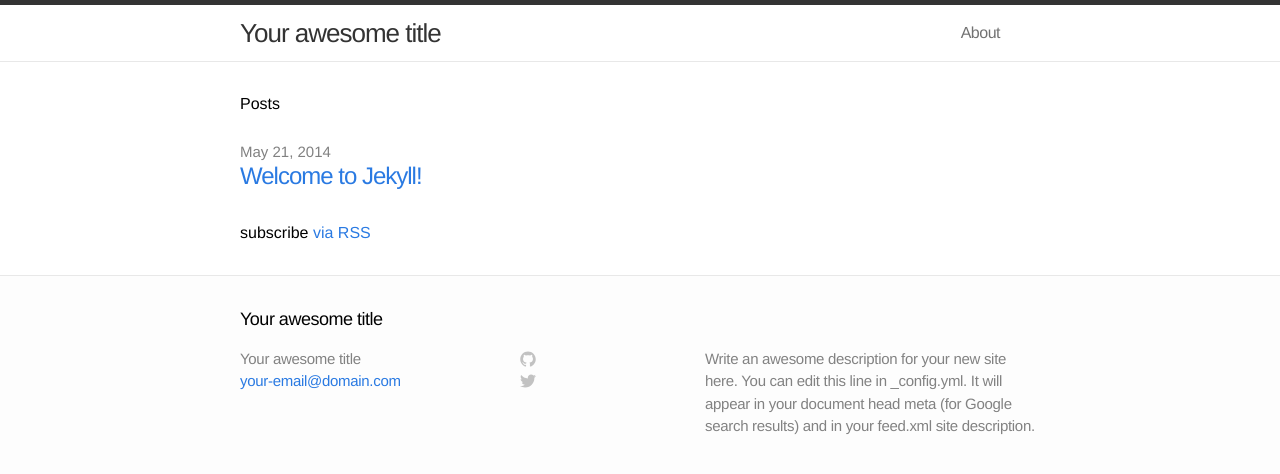
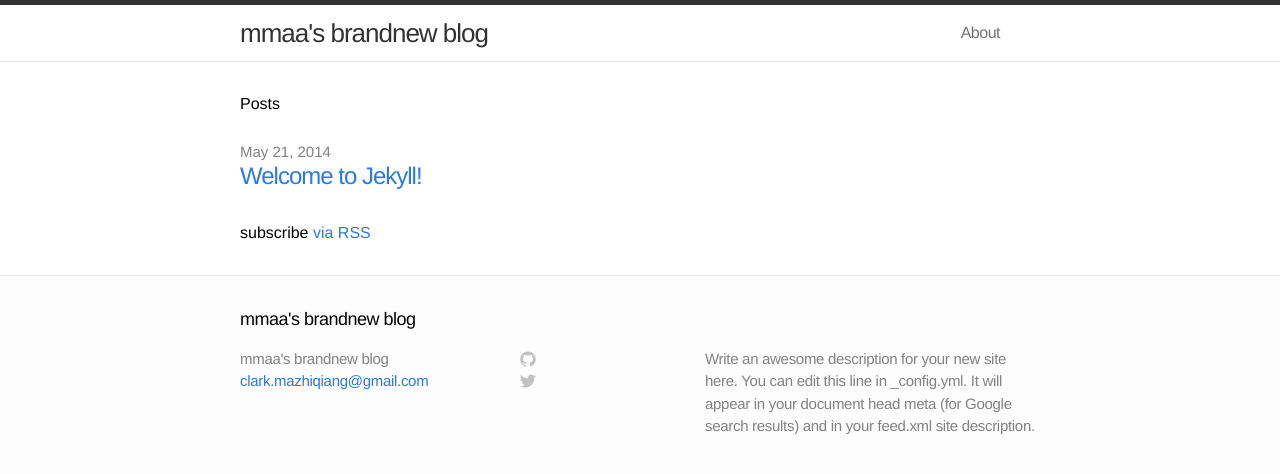
Before and after one commit to clamaa/clamaa.github.io, a Jekyll site: the page built from index.html, in a window 1280 px wide. Shown: the top 474 px of the page. Built offline with Jekyll 4.4.1, drawn with Linux system fonts in a browser that asks for light colours.

Commit message:
modify basic config.yml file

```diff
--- a/_config.yml
+++ b/_config.yml
@@ -1,9 +1,9 @@
 # Site settings
-title: Your awesome title
-email: your-email@domain.com
+title: mmaa's brandnew blog
+email: clark.mazhiqiang@gmail.com
 description: "Write an awesome description for your new site here. You can edit this line in _config.yml. It will appear in your document head meta (for Google search results) and in your feed.xml site description."
 baseurl: ""
-url: "http://yourdomain.com"
+url: "http://clamaa.github.io"
 
 # Build settings
 markdown: kramdown
```
